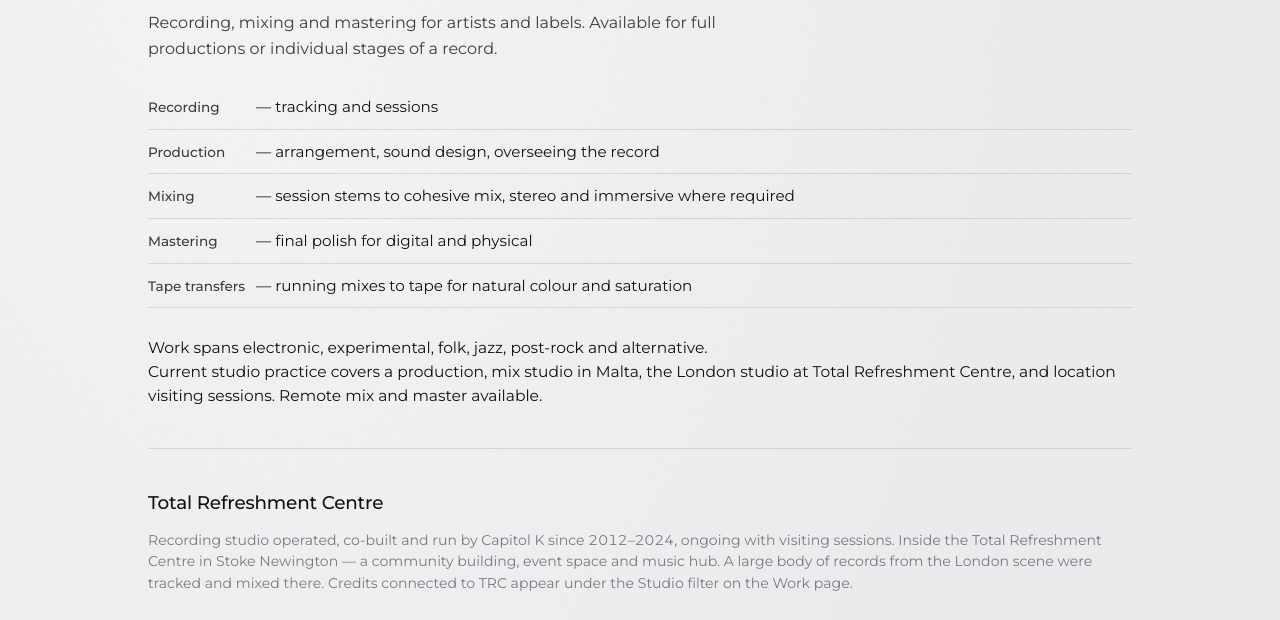
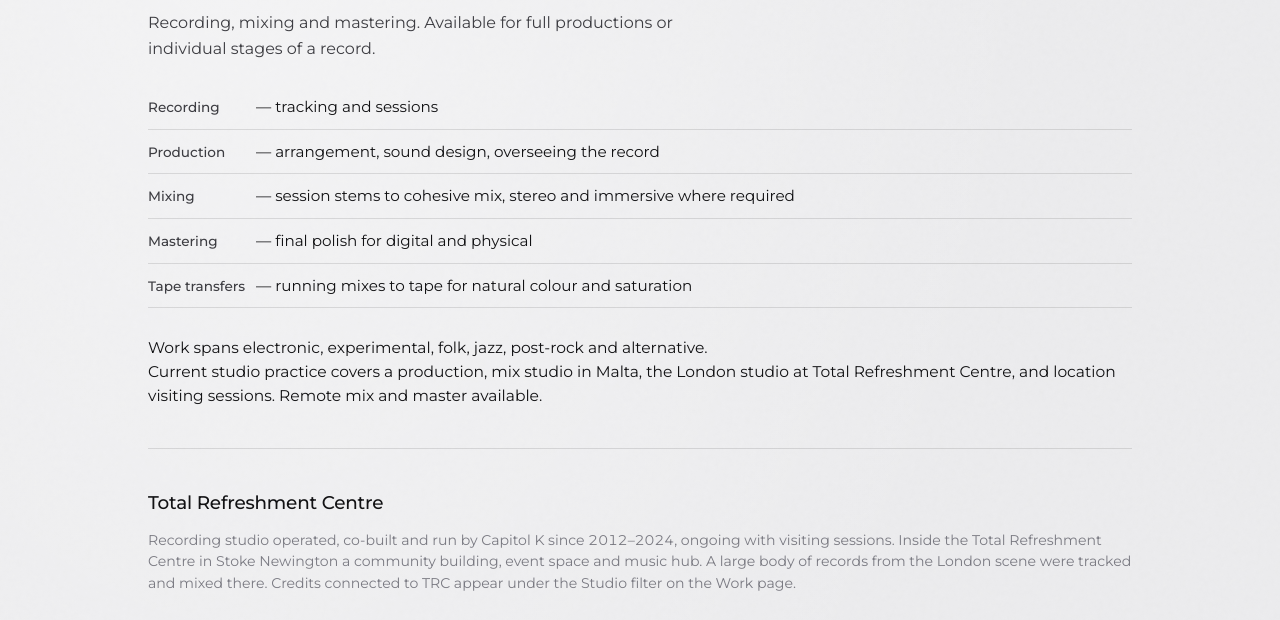
Before and after one commit to faithandindustry/Capitol_K, a plain HTML site: page studio.html in a window 1280 px wide. Shown: the part 172-792 px from the top of the page. Drawn offline with Linux system fonts and the light colour scheme.

Commit message:
Update studio description and punctuation
Removed 'for artists and labels' from the description and adjusted punctuation in the Total Refreshment Centre paragraph.

```diff
--- a/studio.html
+++ b/studio.html
@@ -35,7 +35,7 @@
         <h1>Studio</h1>
         <div class="studio-block">
 <p class="lead" style="margin-bottom: 1.5rem;">
-            Recording, mixing and mastering for artists and labels.
+            Recording, mixing and mastering.
             Available for full productions or individual stages of a record.
           </p>
 
@@ -61,7 +61,7 @@
           <h2>Total Refreshment Centre</h2>
           <p class="muted">
             Recording studio operated, co-built and run by Capitol K since 2012–2024, ongoing with visiting sessions.
-            Inside the Total Refreshment Centre in Stoke Newington — a community building, event space and music hub.
+            Inside the Total Refreshment Centre in Stoke Newington a community building, event space and music hub.
             A large body of records from the London scene were tracked and mixed there.
             Credits connected to TRC appear under the Studio filter on the Work page.
           </p>
```
